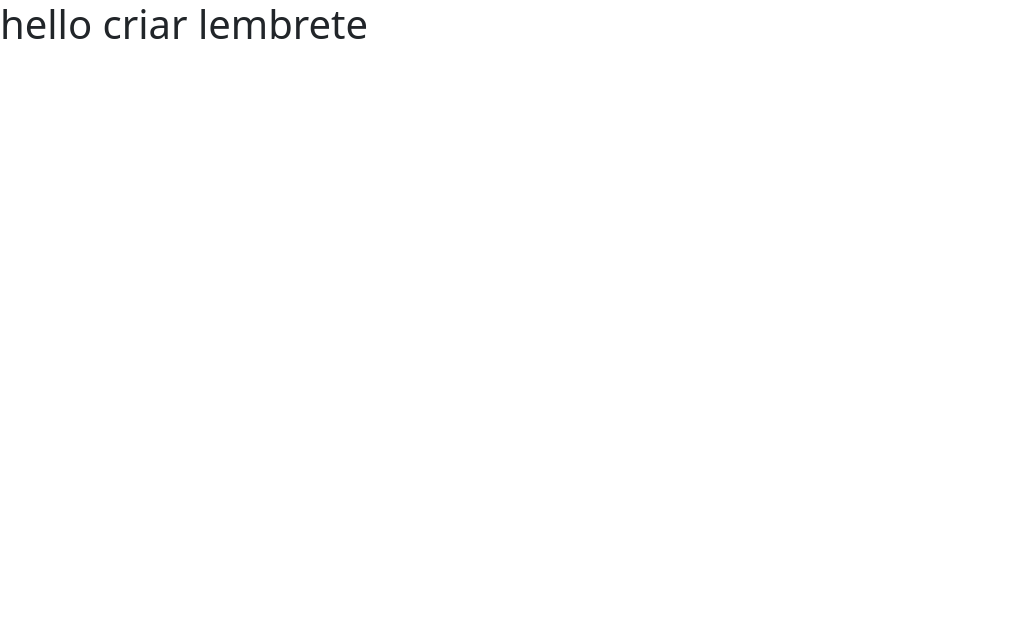
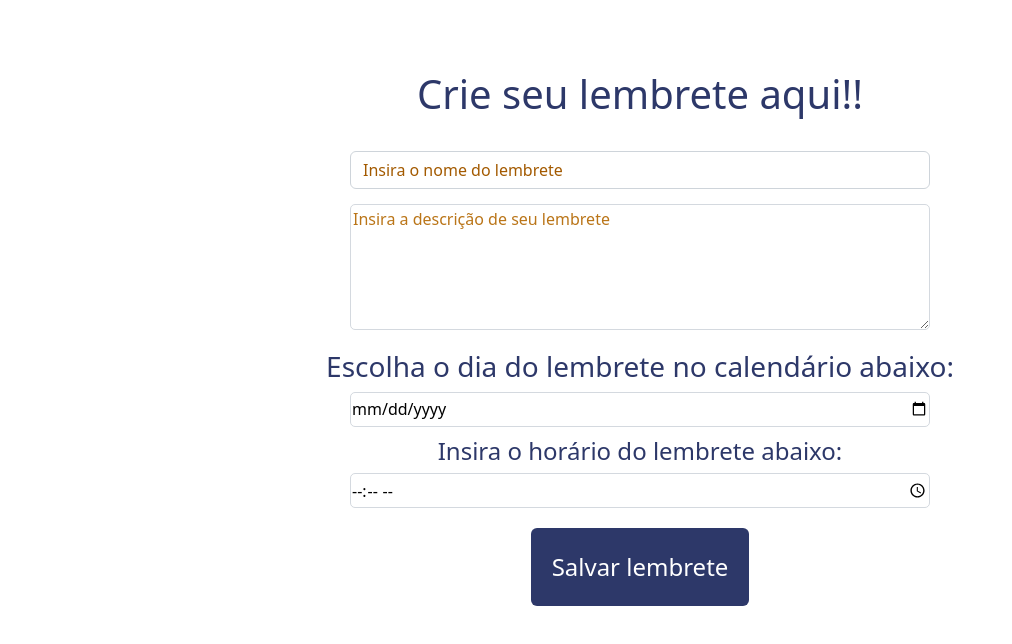
Before and after one commit to JoedsonCarvalho/pombo-correio, a React app: page /dashboard/criar-lembrete in a window 1280 px wide. Shown: the whole page, without its empty margins (0-1012 px from the left). Built offline with nearby package versions, Linux system fonts and the light colour scheme.

Commit message:
criando tela de criar lembrete

```diff
--- a/src/componentes/Botao/index.js
+++ b/src/componentes/Botao/index.js
@@ -1,6 +1,5 @@
 // import styles from './botao.module.css';
 const Botao = ({children, pesoFonte, className, css}) => {
-    console.log(css);
     return(
         <button  type='submit'
         className={className}
--- /dev/null
+++ b/src/componentes/CampoData/index.js
@@ -0,0 +1,20 @@
+
+
+const CampoData = ({value, onChange}) => {
+    const whenTyped = (e) => {
+        onChange(e.target.value);
+    }
+
+    return(
+        <>
+            <input
+            style={{width: '100%', height: '35px', borderRadius: '5px', border: '1px solid #d4d9df'}}
+            type="date"
+            value={value}
+            onChange={whenTyped}
+            />
+        </>
+    )
+}
+
+export default CampoData;
--- /dev/null
+++ b/src/componentes/CampoHora/index.js
@@ -0,0 +1,19 @@
+
+const CampoHora = ({onChange, value}) => {
+    const whenTyped = (e) => {
+        onChange(e.target.value)
+    }
+
+    return (
+        <>
+            <input
+            type="time"
+            style={{width: '100%', height: '35px', borderRadius: '5px', border: '1px solid #d4d9df'}}
+            value={value}
+            onChange={whenTyped}
+            />
+        </>
+    )
+}
+
+export default CampoHora;
--- a/src/componentes/CampoTexto/campotexto.module.css
+++ b/src/componentes/CampoTexto/campotexto.module.css
@@ -5,3 +5,7 @@
 .campotexto input::placeholder{
     color: #a35a00 !important;
 }
+
+.campotexto{
+    width: 100%;
+}
--- /dev/null
+++ b/src/componentes/TextArea/index.js
@@ -0,0 +1,19 @@
+
+const TextArea = ({rows, value, onChange,placeholder}) => {
+    const whenTyped = (e) => {
+        onChange(e.target.value);
+    }
+
+    return(
+        <>
+        <textarea
+        rows={rows}
+        value={value}
+        onChange={whenTyped}
+        style={{border: '1px solid #d4d9df'}}
+        placeholder={placeholder}></textarea>
+        </>
+    )
+}
+
+export default TextArea;
--- a/src/componentes/Titulo/index.js
+++ b/src/componentes/Titulo/index.js
@@ -1,9 +1,9 @@
 import styles from './titulo.module.css'
 
-function Titulo ({texto}) {
+function Titulo ({children}) {
     return(
         <div className={styles.titulo}>
-            <h1>{texto}</h1>
+            <h1>{children}</h1>
         </div>
     )
 }
--- a/src/pages/Cadastro/index.js
+++ b/src/pages/Cadastro/index.js
@@ -50,7 +50,7 @@ const Cadastro = () => {
 
     return (
         <div className={styles.cadastro}>
-            <Titulo texto="Cadastre-se no Pombo correio"/>
+            <Titulo>Cadastre-se no Pombo correio</Titulo>
 
             <div className={styles.container}>
                 <FormCadastro onSubmit={HandleSubmit}>
--- a/src/pages/CriarLembrete/criarlembrete.module.css
+++ b/src/pages/CriarLembrete/criarlembrete.module.css
@@ -0,0 +1,25 @@
+.criarlembrete{
+    display: flex;
+    justify-content: center;
+    align-items: center;
+    width: 100vw;
+    flex-direction: column;
+}
+
+.form{
+    width:600px;
+    display: flex;
+    /* justify-content: center; */
+    align-items: center;
+    flex-direction: column;
+    padding: 10px;
+}
+
+.form textarea{
+    width:100%;
+    border-radius: 5px;
+}
+
+.form textarea::placeholder{
+    color: #ba7518;
+}
--- a/src/pages/CriarLembrete/index.js
+++ b/src/pages/CriarLembrete/index.js
@@ -1,9 +1,83 @@
 import styles from './criarlembrete.module.css';
+import Titulo from '../../componentes/Titulo';
+import CampoTexto from '../../componentes/CampoTexto';
+import { useState } from 'react';
+import Botao from '../../componentes/Botao';
+import TextArea from '../../componentes/TextArea';
+import CampoData from '../../componentes/CampoData';
+import CampoHora from '../../componentes/CampoHora';
 
 const CriarLembrete = () => {
+    function whenTyped(e, setInput){
+        setInput(e.target.value);
+    }
+
+    const [nome, setNome] = useState('');
+    const [descricao, setDescricao] = useState('');
+    const [data, setData] = useState('');
+    const [hora, setHora] = useState('');
+
+    const whenSubmit = (e) => {
+        e.preventDefault();
+        let idUsusario = localStorage.getItem("id")
+
+        let formData = new FormData();
+        formData.append("idUsuario", idUsario);
+        formData.append("nome", nome);
+        formData.append("descricao", descricao);
+        formData.append("dt_lembrete", data);
+        formData.append("hr_lembrete", hora);
+
+        let requestOptions = {
+            method: 'POST',
+            body: formData
+        }
+
+        fetch("http://localhost:5226/lembrete/createlembrete", requestOptions)
+        .then(result => result.json())
+        .then(data => {
+            console.log(data);
+        })
+        .catch(err => console.log(err))
+    }
+    // const date = new Date()
+    // let dataAtual = `${date.getDate()} ${date.getMonth() + 1} ${date.getFullYear()}`;
     return (
         <div className={styles.criarlembrete}>
-            <h1>hello criar lembrete</h1>
+            <Titulo>Crie seu lembrete aqui!!</Titulo>
+
+                <form onSubmit={whenSubmit} className={styles.form}>
+                    <CampoTexto
+                    placeholder="Insira o nome do lembrete"
+                    required={true}
+                    value={nome}
+                    onChange={value => setNome(value)}
+                    />
+
+                    <TextArea
+                    rows="5"
+                    placeholder="Insira a descrição de seu lembrete"
+                    value={descricao}
+                    onChange={value => setDescricao(value)}
+                    />
+
+                    <h3 style={{whiteSpace: 'nowrap', color: '#2d3869', marginTop: '20px'}}>Escolha o dia do lembrete no calendário abaixo:</h3>
+
+                    <CampoData
+                    value={data}
+                    onChange={value => setData(value)}
+                    />
+
+                    <h4 style={{whiteSpace: 'nowrap', color: '#2d3869', marginTop: '10px'}}>Insira o horário do lembrete abaixo:</h4>
+
+                    <CampoHora
+                    value={hora}
+                    onChange={value => setHora(value)}
+                    />
+
+                    <button style={{background: '#2d3869', color: 'white', marginTop: '20px', padding: '20px', fontSize: '24px'}} className="btn">Salvar lembrete</button>
+                </form>
+
         </div>
     )
 }
--- a/src/pages/Dashboard/dashboard.module.css
+++ b/src/pages/Dashboard/dashboard.module.css
@@ -23,3 +23,22 @@
 .botao:hover{
     color: red;
 }
+
+.btn_sair{
+    padding: 5px 10px;
+    border: 3px solid #2d3869;
+    width: max-content;
+    height: max-content;
+    margin-top: 10px;
+}
+.btn_sair img{
+    width:30px;
+    height:30px;
+}
+
+.cabecalho{
+    display: flex;
+    justify-content: space-around;
+    height: max-content;
+    align-items: top;
+}
--- a/src/pages/Dashboard/index.js
+++ b/src/pages/Dashboard/index.js
@@ -4,6 +4,7 @@ import logo from './assets/pombo_correio.jpeg';
 import { useEffect, useState } from 'react';
 import Card from '../../componentes/Card';
 import { Link } from 'react-router-dom';
+import iconeDesligar from './assets/desligar.jpg';
 
 const Dashboard = () => {
     const [lembretes, setLembretes] = useState([]);
@@ -20,9 +21,14 @@ const Dashboard = () => {
         })
         .catch(err => console.log(err))
     }, [])
-    // css="background-color: '#2d3869'"
+
     return (
         <div className={styles.dashboard}>
+            <div className={styles.cabecalho}>
+                <Link to="/" style={{textDecoration: 'none', color: 'black'}}>
+                    <div className={styles.btn_sair}><img src={iconeDesligar} alt='icone de desligar'/>Sair da conta</div>
+                </Link>
+
                 <div className={styles.containerEsquerdo}>
                     <div>
                         <Link to="criar-lembrete">
@@ -31,6 +37,8 @@ const Dashboard = () => {
                     </div>
                     <img src={logo} alt="logo do site"/>
                 </div>
+            </div>
+
 
             <section className={styles.cards} >
                     {lembretes.map(l => <Card key={l.id} nome={l.nome} descricao={l.descricao} />)}
--- a/src/pages/Login/index.js
+++ b/src/pages/Login/index.js
@@ -8,7 +8,7 @@ function Login() {
 
     return(
         <div className={styles.login}>
-            <Titulo texto="Bem vindo ao Pombo Correio!!" />
+            <Titulo >Bem vindo ao Pombo Correio!!</Titulo>
 
             <div className={styles.main}>
                 <FormLogin />
```
Also changed, not shown: public/imagens/desligar.jpg (added), src/componentes/CampoData/campodata.module.css (added), src/componentes/CampoHora/campohora.module.css (added), src/componentes/TextArea/textarea.module.css (added), src/pages/Dashboard/assets/desligar.jpg (added). Lines whose indentation alone changed are shown as unchanged.
